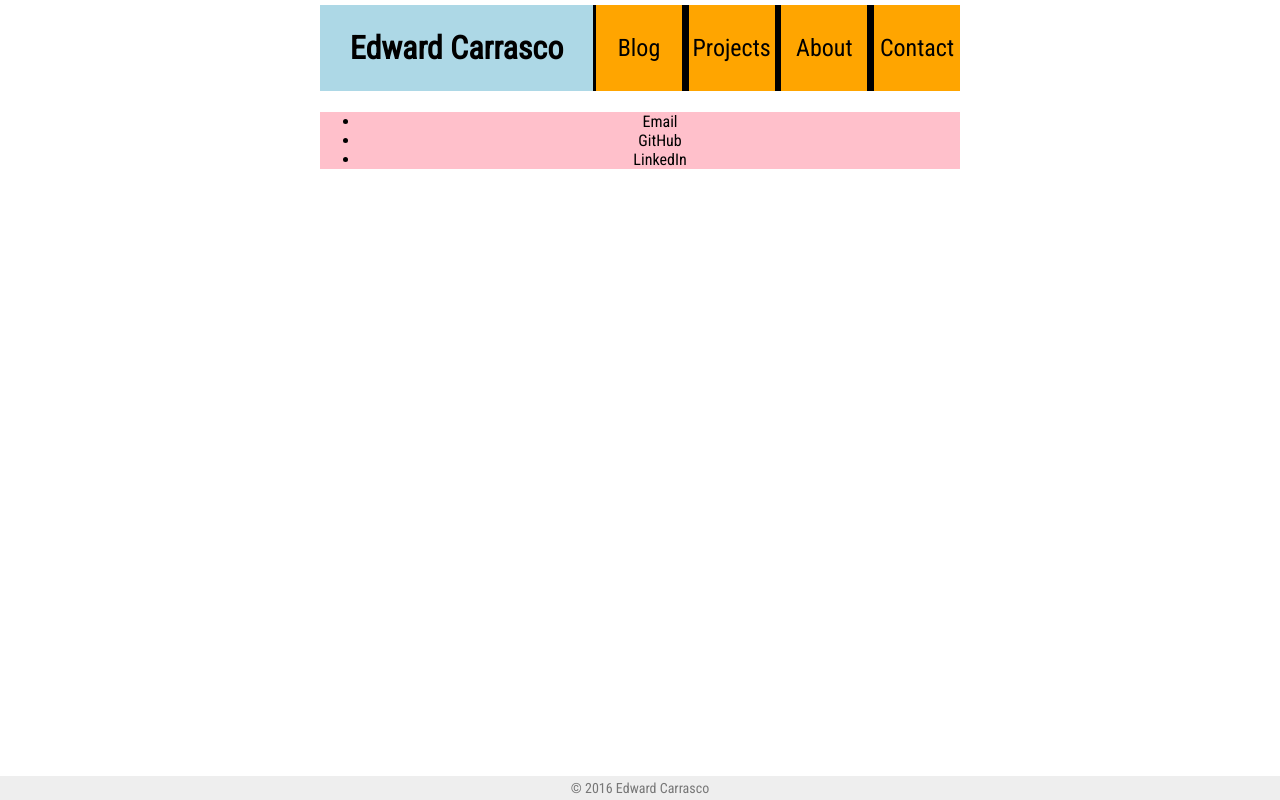
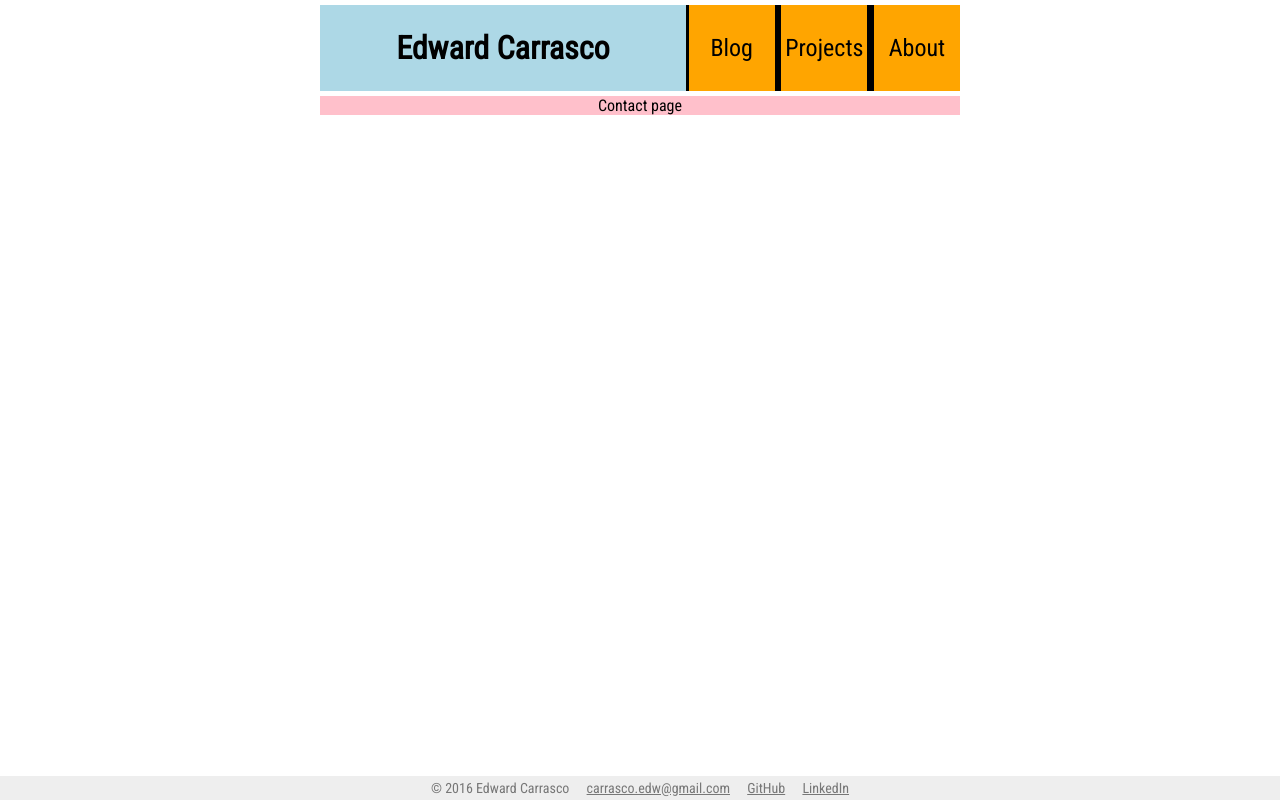
Before and after one commit to EdCarrasco/edcarrasco.github.io, a plain HTML site: page contact.html in a window 1280 px wide. Drawn offline with Linux system fonts and the light colour scheme.

Commit message:
fixed about.html

```diff
--- a/contact.html
+++ b/contact.html
@@ -32,28 +32,23 @@
 						</ul>
 					</li>
 					<li id="about">
-						<a href="index.html"><div class="dropdown-menu">About</div></a>
-					</li>
-					<li id="contact">
-						<a href="index.html"><div class="dropdown-menu">Contact</div></a>
-						<ul>
-							<li><a href="index.html">GitHub</a></li>
-							<li><a href="index.html">LinkedIn</a></li>
-							<li><a href="index.html">Email</a></li>
-						</ul>
+						<a href="about.html"><div class="dropdown-menu">About</div></a>
 					</li>
 				</ul>
 			</div>
 		</div>
 		<div id="content">
-			<ul>
-				<li>Email</li>
-				<li>GitHub</li>
-				<li>LinkedIn</li>
-			</ul>
+			Contact page
 		</div>
 		<div id="footer">
 			&copy 2016 Edward Carrasco
+			<div id="contact-info">
+				<ul>
+					<li><a href="mailto:carrasco.edw@gmail.com">carrasco.edw@gmail.com</a></li>
+					<li><a href="https://www.github.com/edcarrasco" target="_blank">GitHub</a></li>
+					<li><a href="https://www.linkedin.com/in/edwardcarrasco" target="_blank">LinkedIn</a></li>
+				</ul>
+			</div>
 		</div>
 	</div>
 </body>
```
Also changed, not shown: about.html (+1 -1 lines), index.html (+1 -1 lines).
